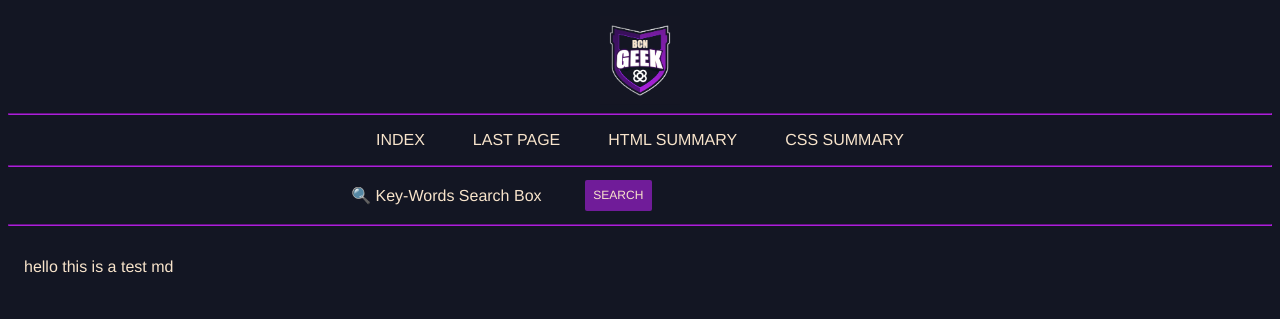
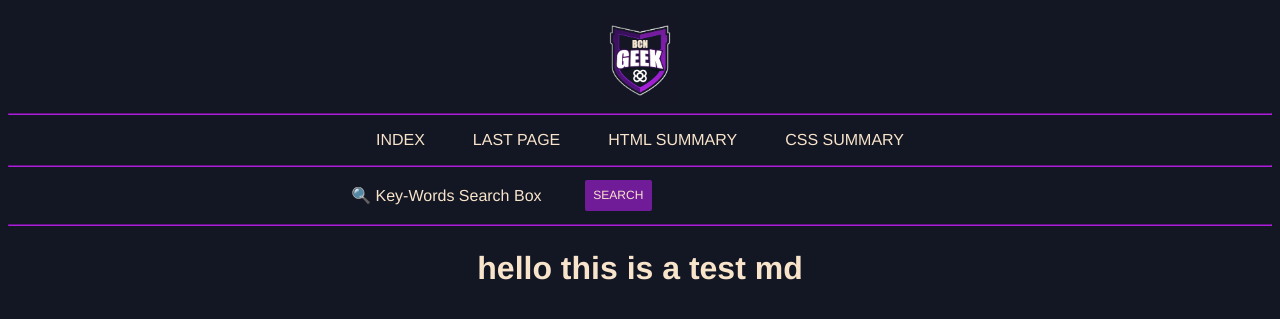
Before and after one commit to BCNGEEKS/Geekateca, a Jekyll site: the page built from Ruben-readme.md, in a window 1280 px wide. Shown: the top 319 px of the page. Built offline with Jekyll 4.4.1, drawn with Linux system fonts in a browser that asks for light colours; our own code applies the rules of GitHub Pages for plain Markdown files.

```diff
--- a/Ruben-readme.md
+++ b/Ruben-readme.md
@@ -1 +1 @@
-hello this is a test md
+# hello this is a test md
```
